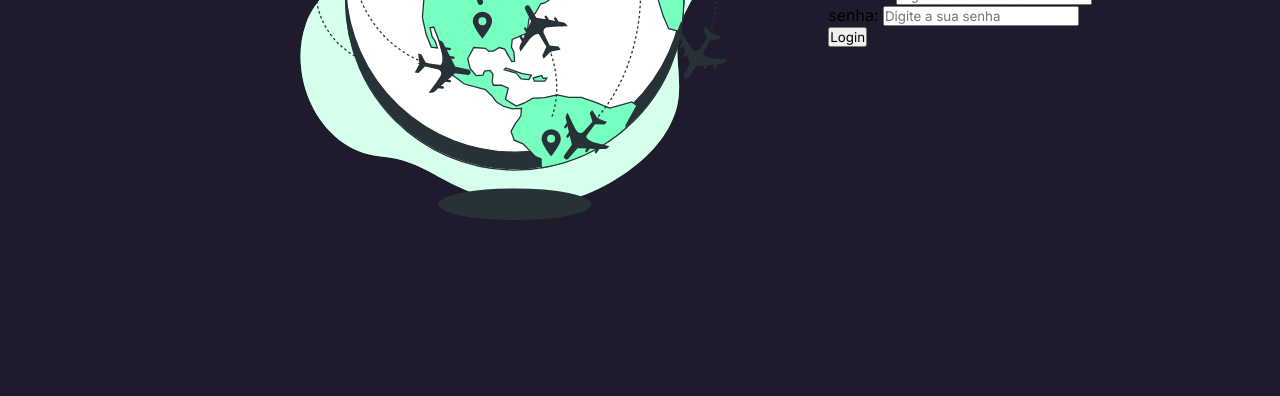
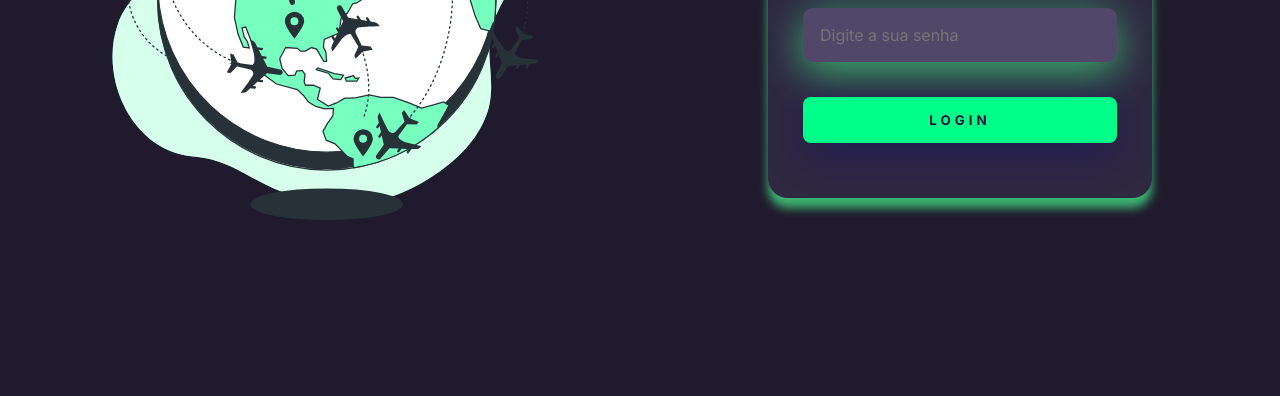
Before and after one commit to Lazarokaua/Orbitshift, a plain HTML site: page index.html in a window 1280 px wide. Shown: the part 404-800 px from the top of the page. Drawn offline with Linux system fonts and the light colour scheme.

Commit message:
alterando

```diff
--- a/css/style.css
+++ b/css/style.css
@@ -33,8 +33,87 @@ font-family:"Inter" ;
 
 img{
     max-height: 80%;
+    min-height: 50%;
 }
 
 .left>h1{
     color: #77ffc0;
 }
+
+.right{
+    width: 50vw;
+    height: 100vh;
+    display: flex;
+    justify-content: center;
+    align-items: center;
+    color:#77ffc0
+}
+.card{
+
+    width: 60%;
+    display: flex;
+    justify-content: center;
+    align-items:center;
+    flex-direction: column;
+    padding: 30px 35px;
+    background-color: #2f2841;
+    border-radius: 20px;
+    box-shadow: 0px 10px 10px
+    #3cb371;
+}
+.card > h1{
+color: #77ffc0;
+font-weight: 800;
+
+}
+.textfield{
+    width: 100%;
+    display: flex;
+    justify-content: center;
+    align-items: flex-start;
+    flex-direction: column;
+    margin: 10px 0;
+
+}
+input{
+    border:none;
+    width: 100%;
+    border-radius: 10px;
+    padding: 15px;
+    background: #514869;
+    color:#f0ffffde;
+    outline: none;
+    font-size: 12pt;
+    box-shadow: 0px 10px 40px #3cb371;
+    border: 2px solid transparent
+
+}
+input ::placeholder{
+    color: #fff;
+}
+input:focus{
+    border-color: #77ffc0;
+}
+label{
+    color: #f0ffffde;
+    margin: 5px 0;
+}
+.btn-login{
+    width: 100%;
+    margin: 25px;
+    padding: 15px 0;
+    border: none;
+    border-radius: 8px;
+    outline: none;
+    text-transform: uppercase;
+    font-weight: 800;
+    color: #2b133b;
+    background: #00ff88;
+    cursor: pointer;
+    letter-spacing: 4px;
+    box-shadow: 0px 10px 40px #00008052;
+}
+.btn-login:hover{
+    transition: background 1s;
+    background: #23b872;
+}
```
